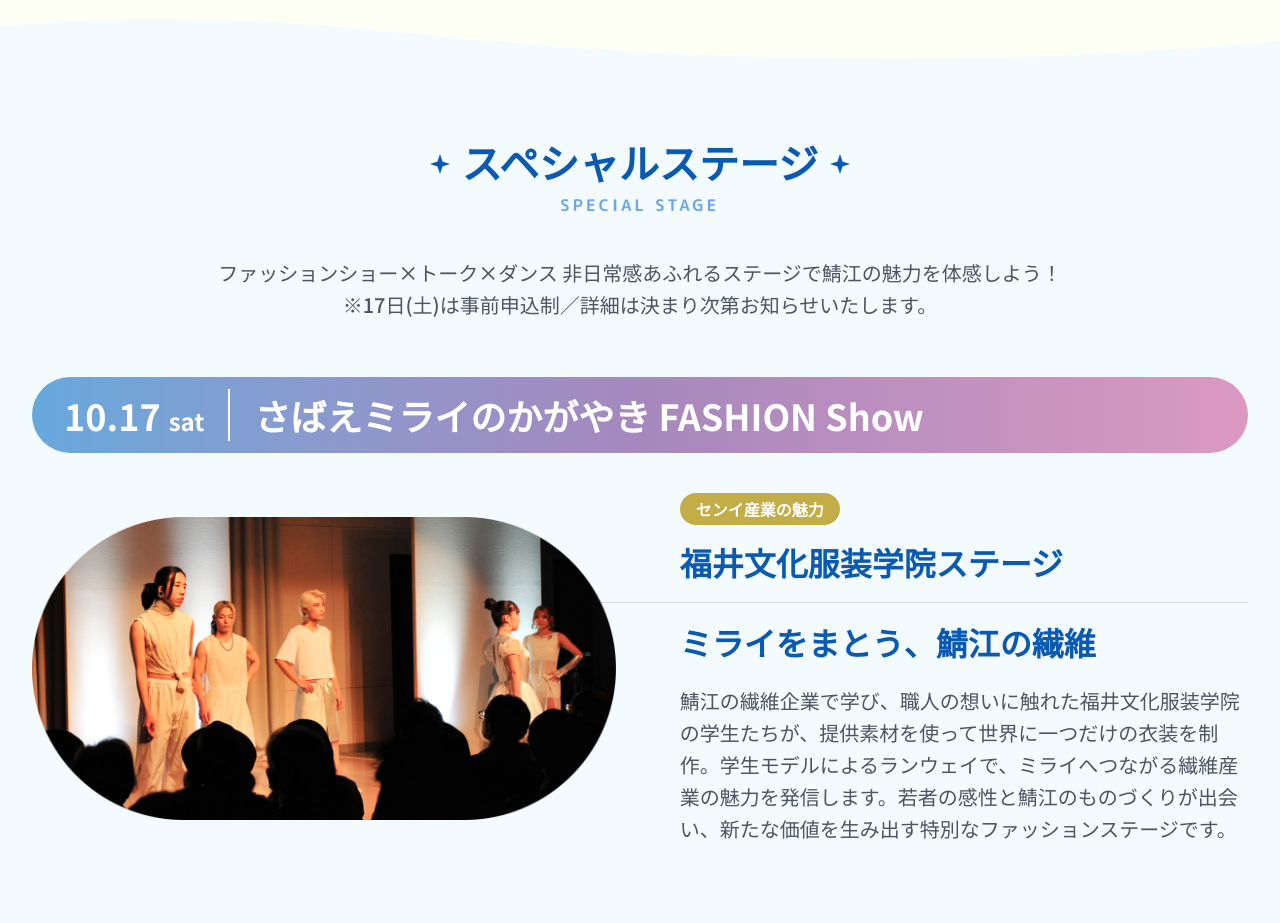
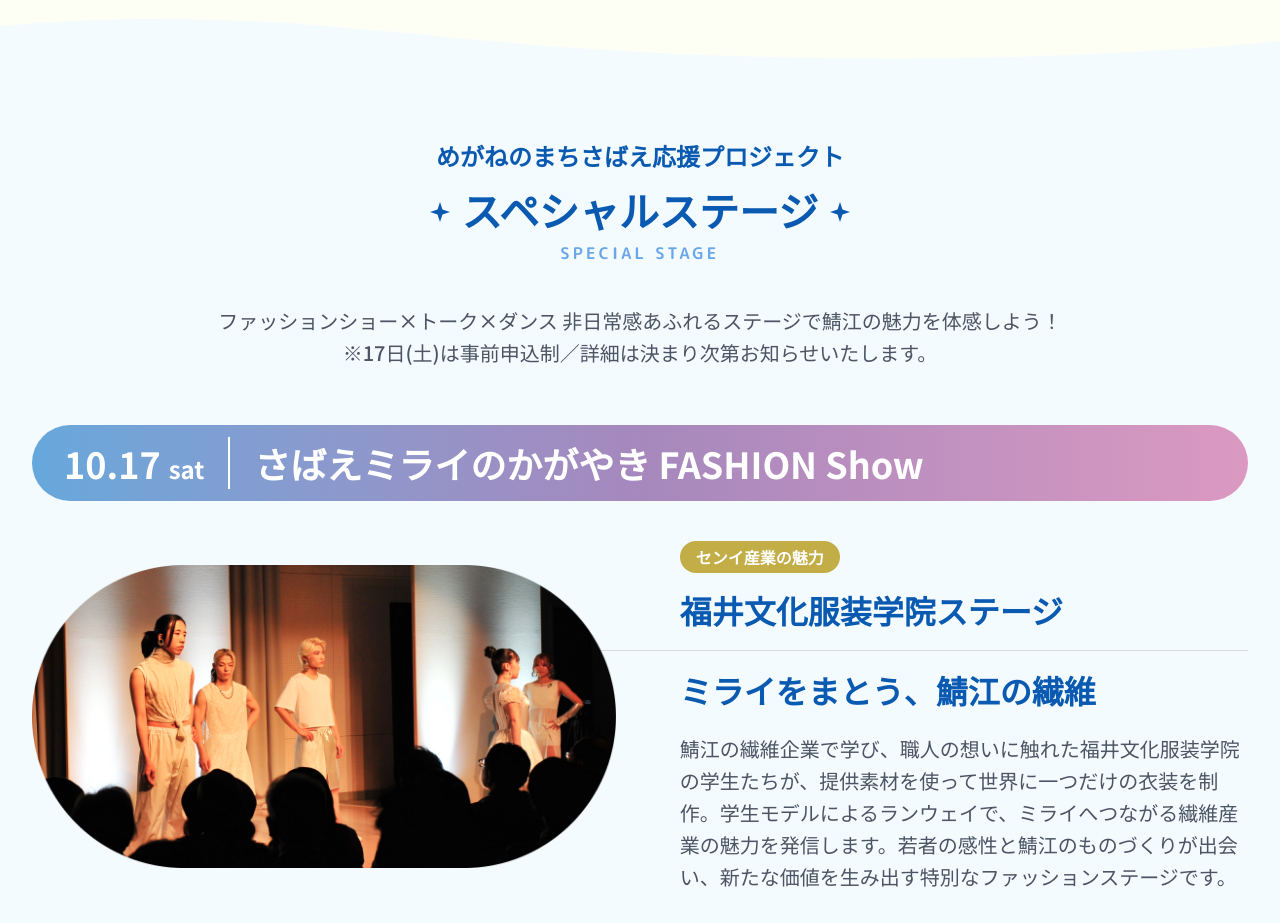
Before and after one commit to Ktjm-555/sabae-2026, a Next.js app: page / in a window 1280 px wide. Shown: the part 2900-3823 px from the top of the page. Built offline with nearby package versions, Linux system fonts and the light colour scheme.

Commit message:
スペシャルステージ上にサブタイトル追加

```diff
--- a/src/components/SpecialStageSection.tsx
+++ b/src/components/SpecialStageSection.tsx
@@ -24,6 +24,9 @@ export function SpecialStageSection() {
         className="relative z-10 scroll-mt-24 -mt-6 bg-background-sky pb-0 sm:-mt-8 lg:-mt-10"
       >
         <div className="mx-auto max-w-[1400px] px-4 sm:px-6 lg:px-8 lg:pt-8">
+          <p className="mb-2 text-center font-display text-[18px] font-bold text-primary lg:mb-3 lg:text-[24px]">
+            めがねのまちさばえ応援プロジェクト
+          </p>
           <SectionTitle title="スペシャルステージ" subtitle="SPECIAL STAGE" />
 
           <p className="mx-auto max-w-[1296px] whitespace-pre-line text-left text-base font-medium leading-8 text-foreground min-[801px]:text-center sm:text-lg lg:text-xl lg:leading-8">
```
